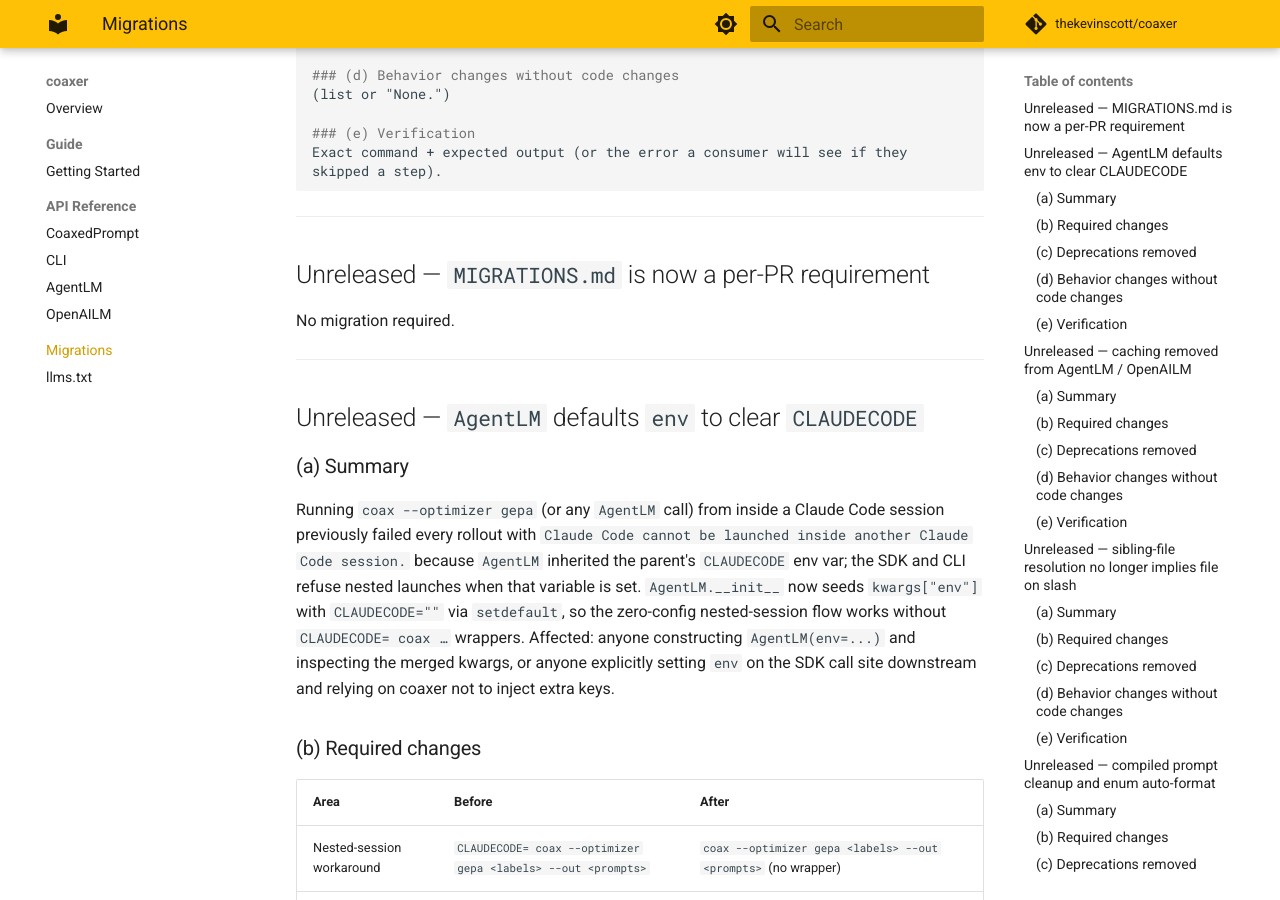
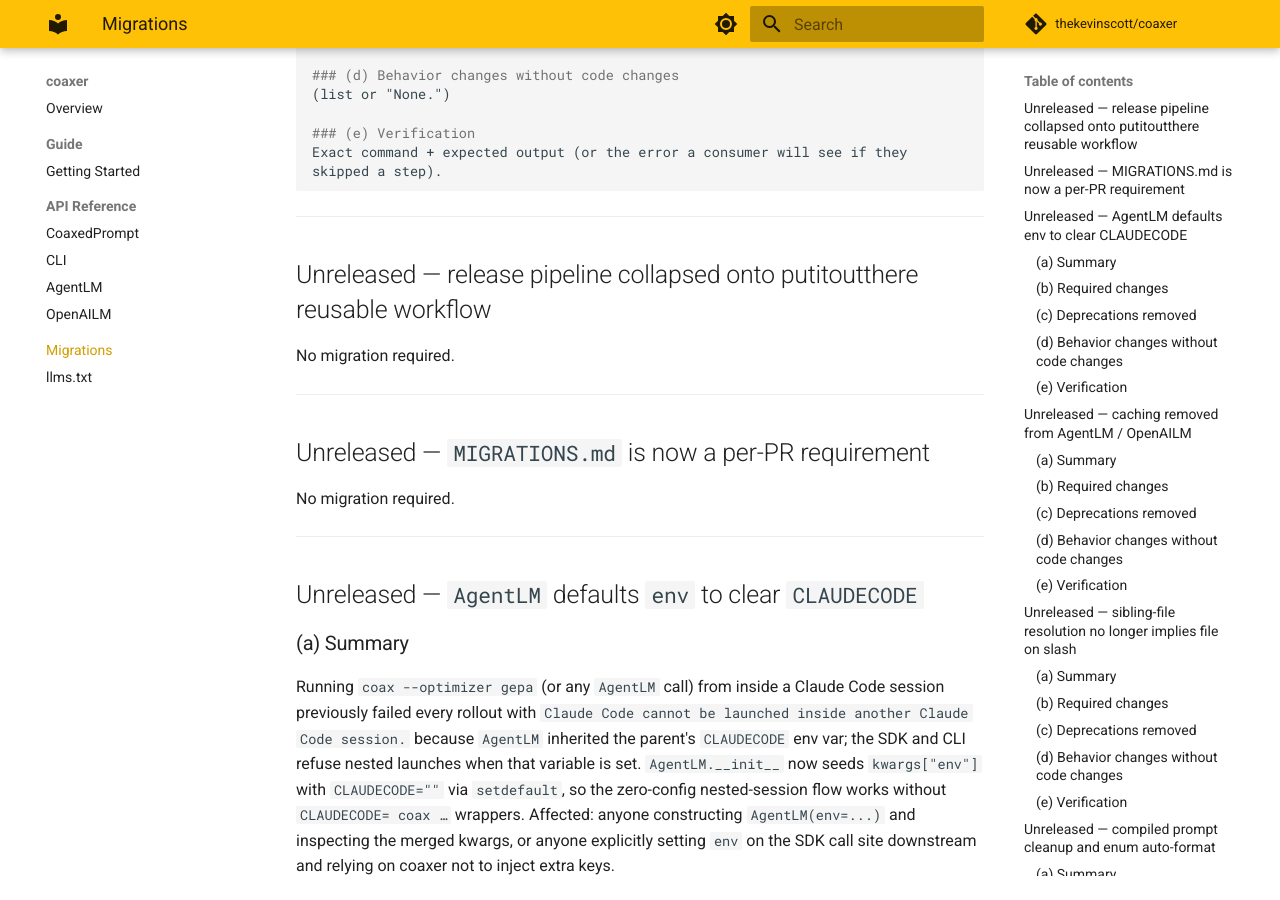
Before and after one commit to thekevinscott/coaxer, an MkDocs documentation site: the page built from docs/migrations.md, in a window 1280 px wide and 900 px high, scrolled down 528 px. Built offline with MkDocs 1.6.1 and Material for MkDocs 9.7.7, drawn with Linux system fonts in a browser that asks for light colours; comment, search, counter and statistics services are not loaded.

Commit message:
ci(release): collapse onto putitoutthere reusable workflow
The hand-rolled release.yml had grown to ~170 lines of plan/build/publish
plumbing, with workarounds layered on for each problem (the
SETUPTOOLS_SCM_PRETEND_VERSION shim for sdist filenames, the
tee plan.json silent-empty guard, the manual gh release create step,
the npm-token plumbing for a PyPI-only repo). putitoutthere 0.1.44
ships a reusable workflow that subsumes all of it; the consumer side
collapses to ~20 lines.

- .github/workflows/release.yml: replaced with `uses:` of
  thekevinscott/putitoutthere/.github/workflows/release.yml@v1
  + secrets: inherit + the required permissions. Drops 162 lines.
- .github/workflows/release-backfill.yml: deleted. The reusable
  workflow creates GitHub Releases on tagging, and every gap in
  v0.2.x/v0.3.x has already been backfilled.
- .github/workflows/putitoutthere-check.yml: deleted. The PR dry-run
  added a pinned-version touchpoint without catching anything the
  main pipeline doesn't surface on push to main.
- putitoutthere.toml: trimmed to the required fields. Dropped
  first_version (0.1.0 is now the documented default) and the verbose
  comments. tag_format = "v{version}" stays — coaxer's pre-putitoutthere
  tag history uses unprefixed v{version}.

This is the second attempt at unblocking v0.3.7 — the previous
release.yml's publish step was failing with exit 1 on every run since
v0.3.6, swallowed by overall-success accounting. The reusable workflow
is the maintained code path; we'll inherit upstream fixes for whatever
broke instead of debugging it locally.

release: patch

````diff
--- a/MIGRATIONS.md
+++ b/MIGRATIONS.md
@@ -30,6 +30,12 @@ One paragraph: what broke, why the change was made, who is affected.
 Exact command + expected output (or the error a consumer will see if they
 skipped a step).
 ```
+
+---
+
+## Unreleased — release pipeline collapsed onto putitoutthere reusable workflow
+
+No migration required.
 
 ---
 
````
Also changed, not shown: CHANGELOG.md (+6 -0 lines), putitoutthere.toml (+2 -7 lines), 3 other files.
